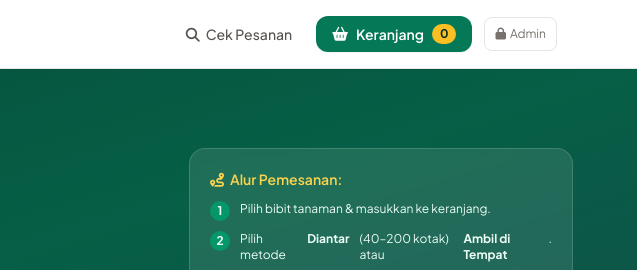
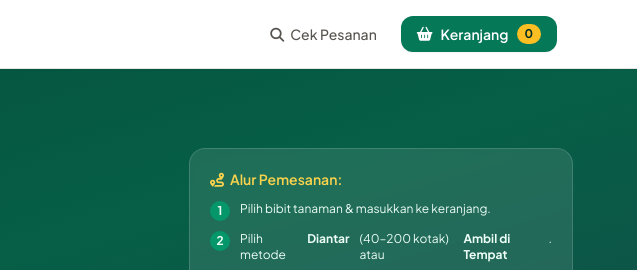
Before and after one commit to Taufikdarmawan02/Iniku, a plain HTML site: page index.html in a window 1280 px wide. Shown: the top 270 px of the page, 643-1280 px from the left. Drawn offline with nearby package versions, Linux system fonts and the light colour scheme.

Commit message:
Remove admin link from index.html
Removed admin link from the header section.

```diff
--- a/index.html
+++ b/index.html
@@ -37,9 +37,6 @@
           <span id="cart-badge" class="bg-amber-400 text-emerald-950 text-xs font-bold px-2 py-0.5 rounded-full">0</span>
         </button>
 
-        <a href="admin.html" title="Masuk ke Halaman Admin" class="text-xs text-stone-500 hover:text-stone-800 border border-stone-200 px-2.5 py-2 rounded-lg transition">
-          <i class="fa-solid fa-lock mr-1"></i>Admin
-        </a>
       </div>
     </div>
   </header>
```
